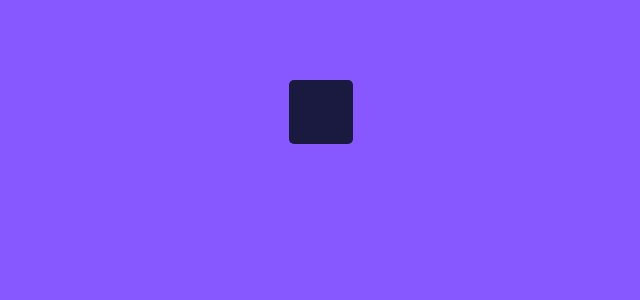
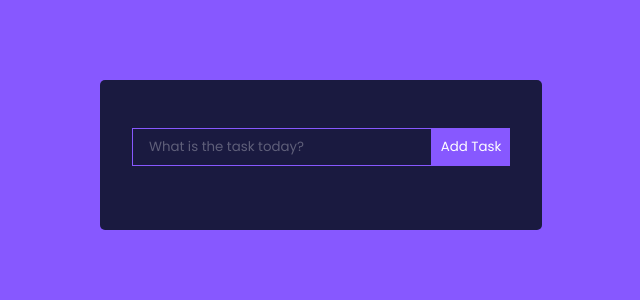
Before and after one commit to erayalp808/filtered-todo-app, a React (Create React App) app: page / in a window 1280 px wide. Shown: the top 300 px of the page, without its empty margins (319-959 px from the left). Built offline with nearby package versions, Linux system fonts and the light colour scheme.

Commit message:
input and button added

```diff
--- a/src/components/TodoForm.js
+++ b/src/components/TodoForm.js
@@ -2,9 +2,18 @@ import React from 'react'
 
 function TodoForm() {
   return (
-    <div>
+    <form className='TodoForm'>
+        <input
+        type="text"
+        className='todo-input'
+        placeholder='What is the task today?'
+        />
 
-    </div>
+        <button
+        type='submit'
+        className='todo-btn'
+        >Add Task</button>
+    </form>
   )
 }
 
```
